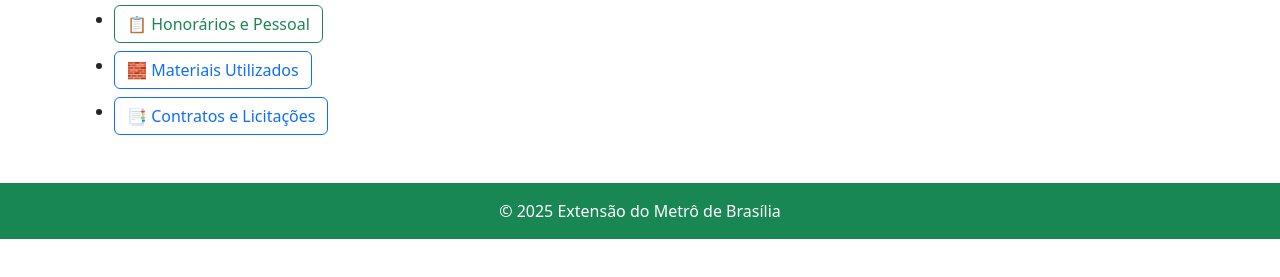
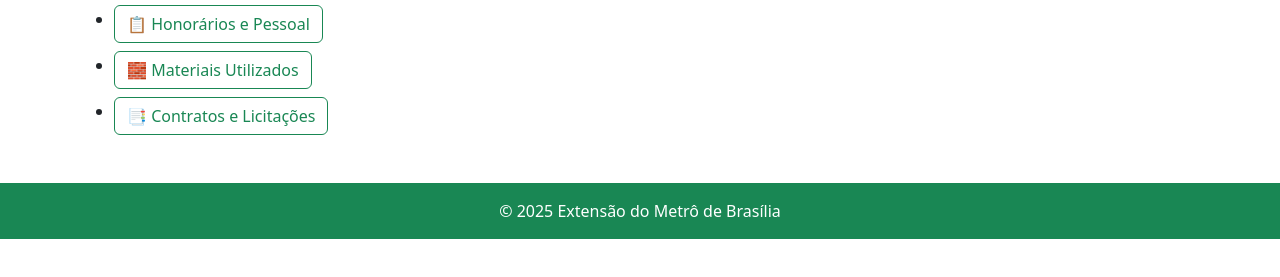
Before and after one commit to colegioinsef/site-metro, a plain HTML site: page investimentos.html in a window 1280 px wide. Shown: the part 175-452 px from the top of the page. Drawn offline with nearby package versions, Linux system fonts and the light colour scheme.

Commit message:
Update investimentos.html

```diff
--- a/investimentos.html
+++ b/investimentos.html
@@ -28,8 +28,8 @@
   <ul>
     <li><a href="#" class="btn btn-outline-success mt-2">💵 Orçamento Total</a></li>
     <li><a href="#" class="btn btn-outline-success mt-2">📋 Honorários e Pessoal</a></li>
-    <li><a href="#" class="btn btn-outline-primary mt-2">🧱 Materiais Utilizados</a></li>
-    <li><a href="#" class="btn btn-outline-primary mt-2">📑 Contratos e Licitações</a></li>
+    <li><a href="#" class="btn btn-outline-success mt-2">🧱 Materiais Utilizados</a></li>
+    <li><a href="#" class="btn btn-outline-success mt-2">📑 Contratos e Licitações</a></li>
   </ul>
 </main>
 <footer class="bg-success text-white text-center py-3 mt-5">
```
